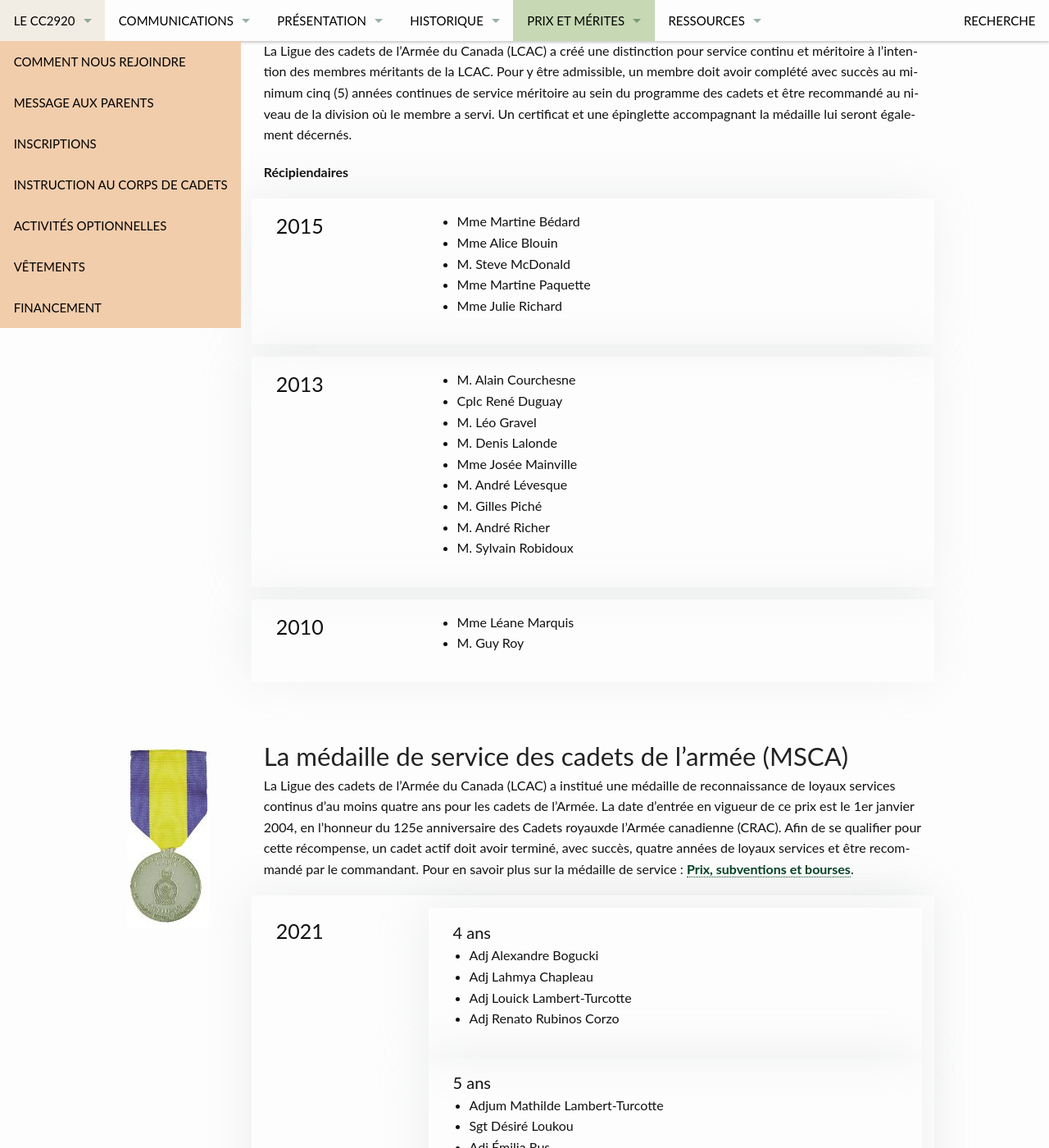
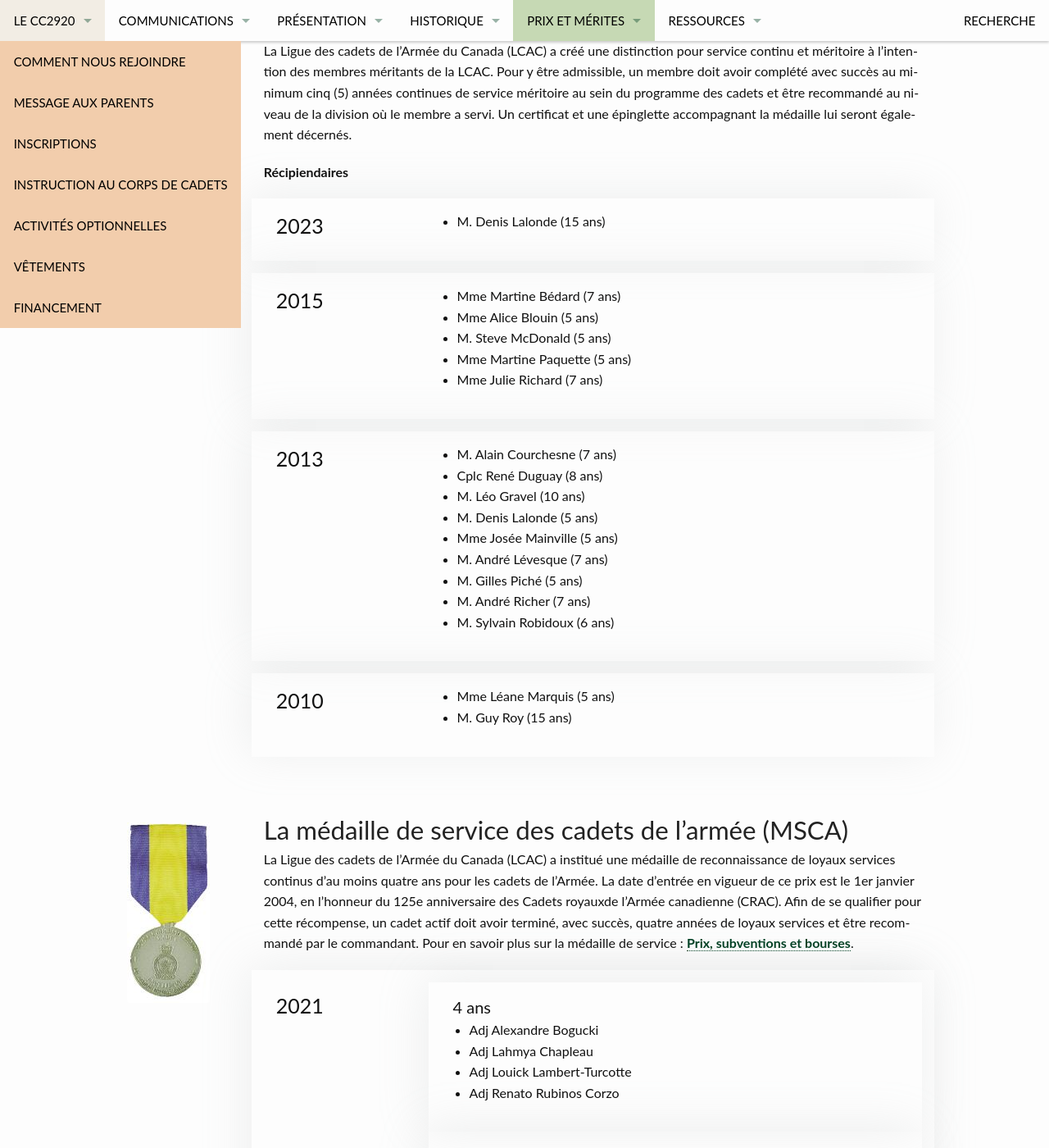
Before and after one commit to CC2920/web, a Jekyll site: the page built from content/_prix/medailles-de-service.md, in a window 1280 px wide and 1400 px high, scrolled down 513 px. Shown: the whole window at 82% size. Built offline with Jekyll 4.4.1, drawn with Linux system fonts in a browser that asks for light colours.

Commit message:
Mises à jour du contenu

```diff
--- a/content/_prix/medailles-de-service.md
+++ b/content/_prix/medailles-de-service.md
@@ -8,28 +8,31 @@ title: "Médailles de service"
 #
 # *******************************************************************
 recipiendaires-medaille-benevoles:
+    - periode: 2023
+      benevoles:
+        - M. Denis Lalonde (15 ans)
     - periode: 2015
       benevoles:
-        - Mme Martine Bédard
-        - Mme Alice Blouin
-        - M. Steve McDonald
-        - Mme Martine Paquette
-        - Mme Julie Richard
+        - Mme Martine Bédard  (7 ans)
+        - Mme Alice Blouin  (5 ans)
+        - M. Steve McDonald  (5 ans)
+        - Mme Martine Paquette  (5 ans)
+        - Mme Julie Richard  (7 ans)
     - periode: 2013
       benevoles:
-        - M. Alain Courchesne
-        - Cplc René Duguay
-        - M. Léo Gravel
-        - M. Denis Lalonde
-        - Mme Josée Mainville
-        - M. André Lévesque
-        - M. Gilles Piché
-        - M. André Richer
-        - M. Sylvain Robidoux
+        - M. Alain Courchesne  (7 ans)
+        - Cplc René Duguay  (8 ans)
+        - M. Léo Gravel  (10 ans)
+        - M. Denis Lalonde  (5 ans)
+        - Mme Josée Mainville  (5 ans)
+        - M. André Lévesque (7 ans)
+        - M. Gilles Piché  (5 ans)
+        - M. André Richer (7 ans)
+        - M. Sylvain Robidoux  (6 ans)
     - periode: 2010
       benevoles:
-        - Mme Léane Marquis
-        - M. Guy Roy
+        - Mme Léane Marquis (5 ans)
+        - M. Guy Roy (15 ans)
 
 # ********************************************************************************
 #
```
Also changed, not shown: content/_historique/comite-soutien.md (+2 -0 lines), content/_historique/notre-unite/2021-2022.md (+1 -1 lines), content/_ressources/liens-utiles.md (+1 -3 lines).
